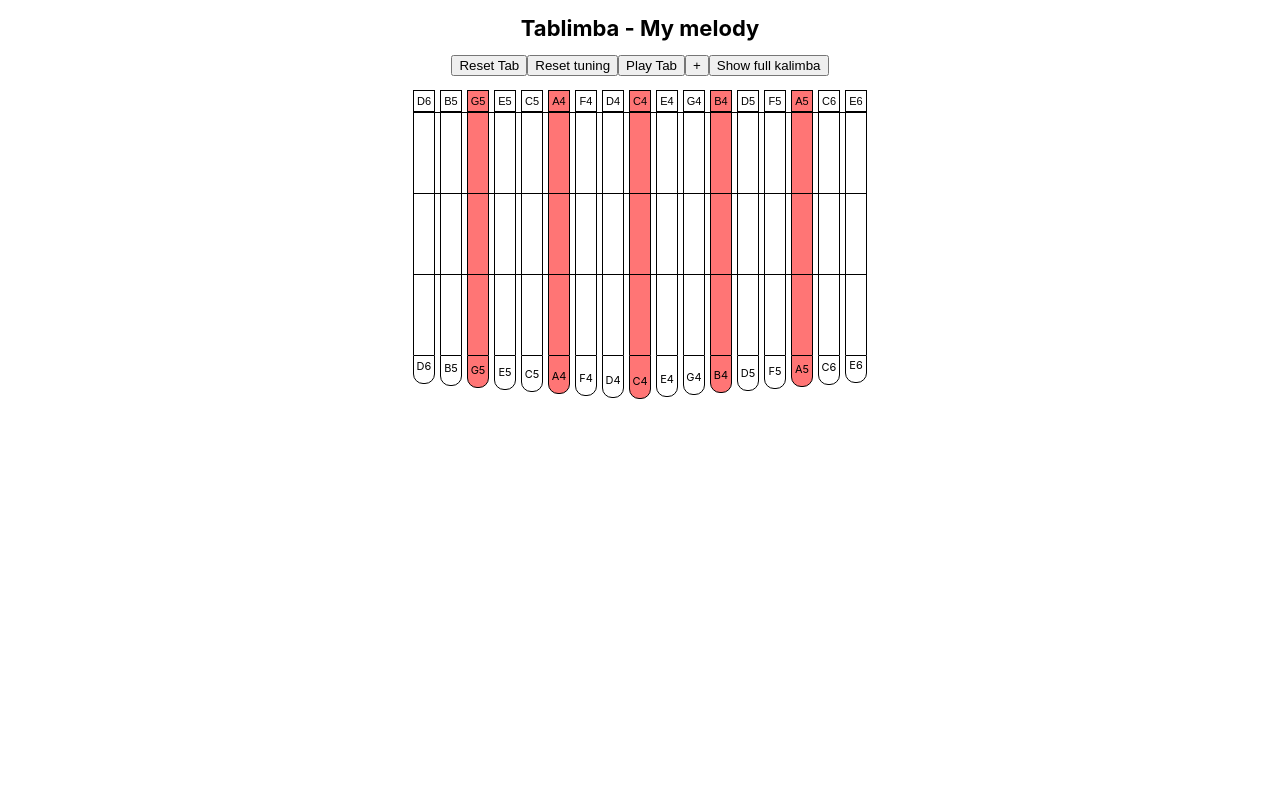
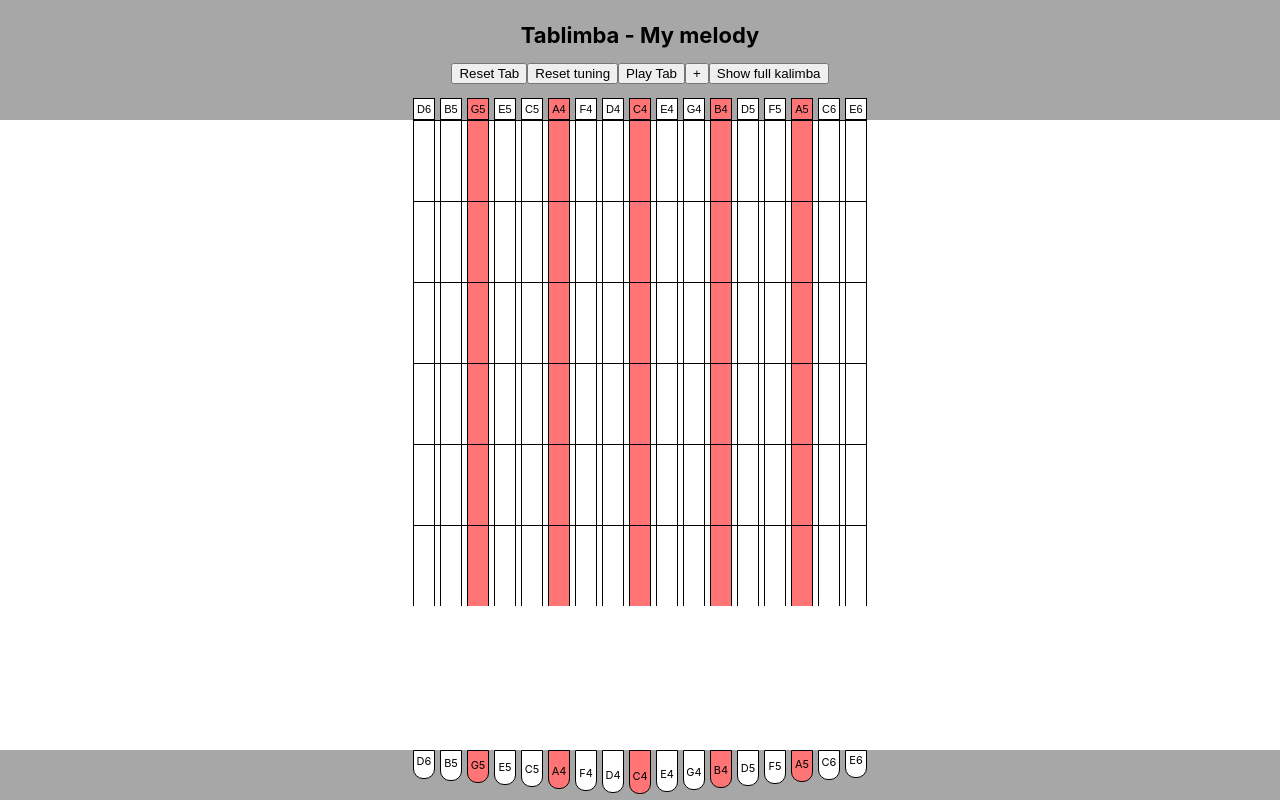
Before and after one commit to TheEssenceSeeker/tablimba, a React (Create React App) app: page / in a window 1280 px wide. Built offline with nearby package versions, Linux system fonts and the light colour scheme.

Commit message:
Changed design: added header&footer. Fixed behaviout when changed tuning

```diff
--- a/src/App.css
+++ b/src/App.css
@@ -10,12 +10,46 @@ div.main-wrapper {
   display: flex;
   flex-direction: column;
   align-items: center;
+  position: relative;
+}
+
+div.tab-container {
+  display: flex;
+  flex-direction: column;
+  justify-content: flex-end;
+  padding-bottom: 50px;
+  padding-top: 120px;
 }
 
 div.tab {
   display: flex;
   flex-direction: column-reverse;
 
+}
+
+div.header {
+  position: fixed;
+  width: 100%;
+  z-index: 10;
+  display: flex;
+  flex-direction: column;
+  justify-content: flex-end;
+  align-items: center;
+  background: #a7a7a7;
+  height: 120px;
+}
+
+div.footer {
+  position: fixed;
+  width: 100%;
+  z-index: 10;
+  display: flex;
+  bottom: 0;
+  flex-direction: column;
+  justify-content: flex-start;
+  align-items: center;
+  background: #a7a7a7;
+  height: 50px;
 }
 
 div.kalimba-row {
--- a/src/components/Tablimba.js
+++ b/src/components/Tablimba.js
@@ -1,17 +1,22 @@
-import React, {useState} from 'react'
+import React, {useState, useEffect} from 'react'
 import Tab from './Tab'
 import playNote from "../sound/playNote"
 import Kalimba from './Kalimba'
 import playTab from "../sound/playTab"
 
 const Tablimba = props => {
-    const initialTab = ['', '', '', '', '', '', '', '', '', '', '', '']
+    const initialTab = ['', '', '', '', '', '', '', '', '', '', '', '', '', '', '', '', '', '', '', '', '', '', '', '']
 
     const [tuning, setTuning] = useState(props.tuning)
     const [tab, setTab] = useState(initialTab)
     const [tabName, setTabName] = useState('My melody')
     const [highlightedNotes, setHighlightedNotes] = useState([2, 5, 8, 11, 14])
     const [isKalimbaMinimized, setIsKalimbaMinimized] = useState(true)
+
+    useEffect(() => {
+        console.log('scrolling to bottom')
+        window.scrollTo(0, document.body.scrollHeight)
+    })
 
     const addNote = note => {
         playNote(note)
@@ -63,8 +68,10 @@ const Tablimba = props => {
     const changeTuningNote = (event) => {
         const newNote = event.target.value
         const index = event.target.getAttribute('data-index')
-        console.log(newNote, index)
-        setTuning(prevState => prevState.map((note, i) => i == index ? newNote : note))
+        const oldNote = tuning[index]
+        console.log('oldnote', oldNote)
+        setTuning(prevState => prevState.map((note, i) => i === parseInt(index) ? newNote : note))
+        setTab(prevState => prevState.map(note => note === oldNote ? newNote : note ))
     }
     const resetTuning = () => {
         setTuning(props.tuning)
@@ -75,6 +82,7 @@ const Tablimba = props => {
 
     return (
         <>
+            <div className="header">
                 <h1>Tablimba - {tabName}</h1>
                 <div className="kalibma-row">
                     <button onClick={resetTab} >Reset Tab</button>
@@ -83,7 +91,6 @@ const Tablimba = props => {
                     <button onClick={addPause} >+</button>
                     <button onClick={toggleKalimba}>{!isKalimbaMinimized ? 'Minimize' : 'Show full'} kalimba</button>
                 </div>
-
                 <br/>
                 <div className="kalibma-row">
                     {
@@ -97,6 +104,9 @@ const Tablimba = props => {
                             </div>)
                     }
                 </div>
+            </div>
+
+            <div className="tab-container">
                 <Tab
                     tab={tab}
                     tuning={tuning}
@@ -105,6 +115,9 @@ const Tablimba = props => {
                     deleteRow={deleteRow}
                     insertRow={insertRow}
                 />
+            </div>
+
+            <div className="footer">
                 <Kalimba
                     tuning={tuning}
                     onPlayNote={addNote}
@@ -112,10 +125,7 @@ const Tablimba = props => {
                     onKeyRtClick={toggleHighlight}
                     minimized={isKalimbaMinimized}
                 />
-            <br/>
-            {/*<div className="kalimba-row">*/}
-            {/*    <textarea value={tab} onChange={handleTextTabChange} />*/}
-            {/*</div>*/}
+            </div>
         </>
     )
 }
```
Lines whose indentation alone changed are shown as unchanged.
